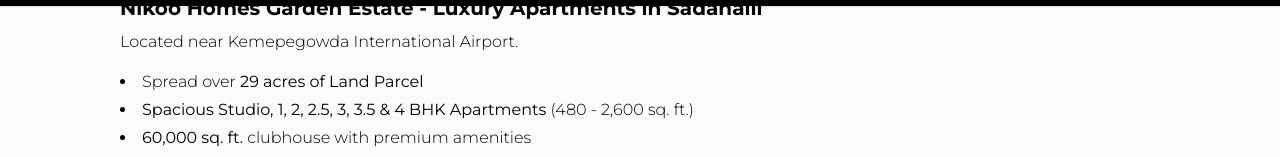
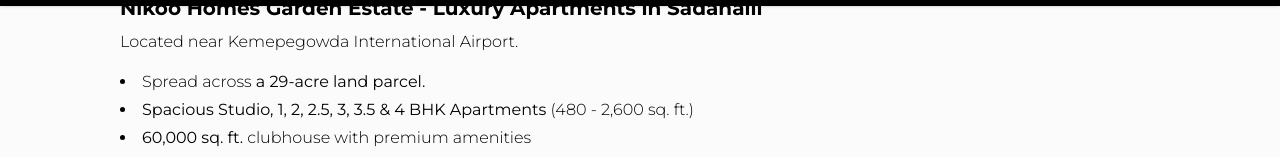
Before and after one commit to Yashiikaaaa/Nikoo-homes, a React (Vite) app: page /Overview in a window 1280 px wide. Shown: the part 142-299 px from the top of the page. Built offline with nearby package versions, Linux system fonts and the light colour scheme; no server answers.

Commit message:
overview

```diff
--- a/src/sections/Overview.jsx
+++ b/src/sections/Overview.jsx
@@ -25,7 +25,7 @@ export const Overview = ({ contactmodal, setContactModal }) => {
             </p>
 
             <ul className="mt-4 text-left list-disc list-inside space-y-1">
-              <li> Spread over <strong> 29 acres of Land Parcel</strong> </li>
+              <li> Spread across <strong>a 29-acre land parcel.</strong> </li>
               <li><strong>  Spacious Studio, 1, 2, 2.5, 3, 3.5 & 4 BHK Apartments </strong> (480 - 2,600 sq. ft.)</li>
               <li><strong> 60,000 sq. ft.</strong> clubhouse with premium amenities</li>
               <li><strong> 2B+G+22 structure with panoramic views</strong></li>
```
